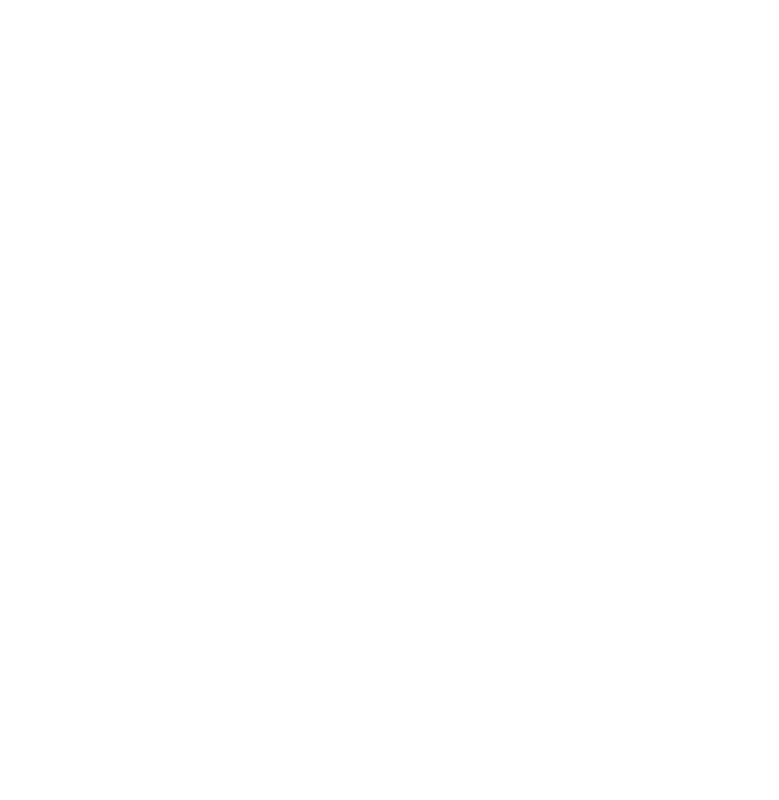
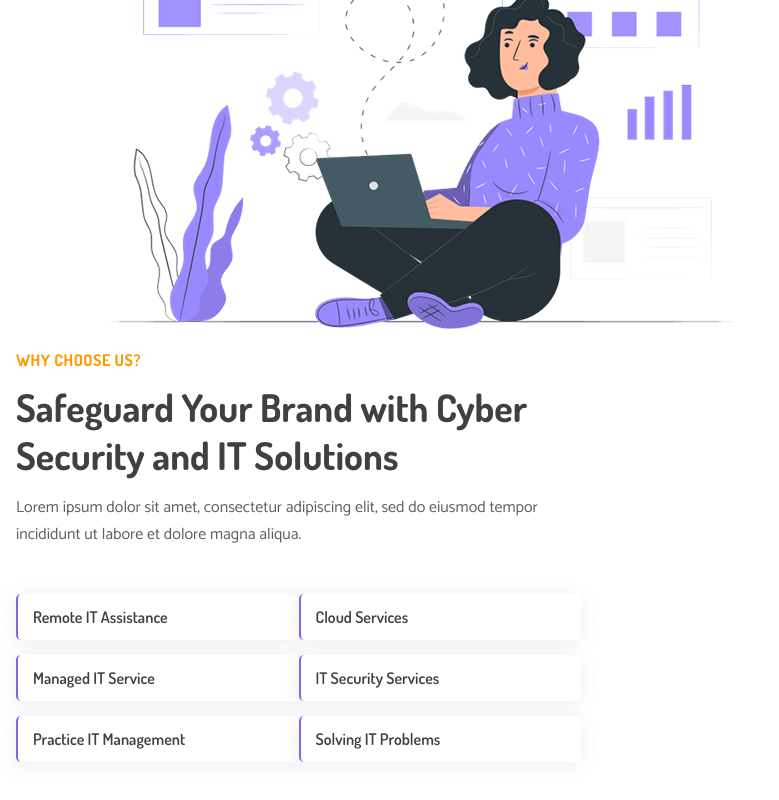
Before and after one commit to iliasabai09/sduAnalytics, a Vue app: page / in a window 1280 px wide. Shown: the part 2359-3159 px from the top of the page, without its empty margins (0-779 px from the left). Before the commit the page ends 2009 px from the top, so only its background shows below. Built offline with nearby package versions, Linux system fonts and the light colour scheme.

Commit message:
OverviewSection
Добавил блок с Overview, возникли сложности с анимацией, в будущем когда доделаем всю страницу поправлю с ильясом

```diff
--- a/src/assets/styles/themes.scss
+++ b/src/assets/styles/themes.scss
@@ -1,4 +1,6 @@
 :root {
 	--primary: #7B68EE;
 	--secondary: #FF9800;
+	--titlePrimary: #404040;
+	--descriptionSecondary: #5f5f5f;
 }
--- /dev/null
+++ b/src/components/OverviewSectionContent.vue
@@ -0,0 +1,77 @@
+<template>
+    <div class="content">
+        <h6 class="title">Why Choose Us?</h6>
+        <h2 class="heading">
+            Safeguard Your Brand with Cyber Security and IT Solutions
+        </h2>
+        <div class="description">
+            Lorem ipsum dolor sit amet, consectetur adipiscing elit, sed do eiusmod tempor incididunt ut labore et dolore magna aliqua.
+        </div>
+        <div class="features">
+            <UOverviewItem v-for="item in items" :text="item.text"/>
+        </div>
+  </div>
+</template>
+
+<script setup lang="ts">
+    import UOverviewItem from '@/ui/UOverviewItem.vue'
+    import { ref } from 'vue';
+
+    const items = ref([
+        {
+            text: 'Remote IT Assistance'
+        },
+        {
+            text: 'Cloud Services'
+        },
+        {
+            text: 'Managed IT Service '
+        },
+        {
+            text: 'IT Security Services '
+        },
+        {
+            text: 'Practice IT Management'
+        },
+        {
+            text: 'Solving IT Problems'
+        }
+    ])
+</script>
+
+<style scoped>
+  .content {
+    max-width: 565px;
+    display: flex;
+    flex-direction: column;
+  }
+
+  .title {
+    color: var(--secondary);
+    font-size: 16px;
+    font-weight: 700;
+    letter-spacing: 0.5px;
+    text-transform: uppercase;
+    margin-bottom: 5px;
+  }
+
+  .heading {
+    color: var(--titlePrimary);
+    font-size: 38px;
+    margin: 8px 0 15px 0;
+  }
+
+  .description {
+    color: var(--descriptionSecondary);
+    font-size: 16px;
+    font-weight: 400;
+    font-family: 'Catamaran', sans-serif;
+    margin-bottom: 15px;
+  }
+
+  .features {
+    display: grid;
+    grid-template-columns: repeat(2, 1fr);
+    margin-top: 16px;
+  }
+</style>
--- /dev/null
+++ b/src/modules/OverviewModule.vue
@@ -0,0 +1,22 @@
+<template>
+    <section class="_container">
+      <UOverviewSectionImg/>
+      <OverviewSectionContent/>
+    </section>
+</template>
+
+<script setup lang="ts">
+  import UOverviewSectionImg from '@/ui/UOverviewSectionImg.vue';
+  import OverviewSectionContent from '@/components/OverviewSectionContent.vue'
+</script>
+
+<style scoped>
+  section {
+    display: flex;
+    align-items: center;
+    flex-wrap: wrap;
+    padding-top: 100px;
+    padding-bottom: 100px;
+    background-color: #fff;
+  }
+</style>
--- a/src/pages/homePage.vue
+++ b/src/pages/homePage.vue
@@ -2,12 +2,15 @@
   <div>
     <HomeSectionModule/>
     <OurServicesModule/>
+    <OverviewModule/>
   </div>
 </template>
 
 <script setup lang="ts">
 import HomeSectionModule from '@/modules/HomeSectionModule.vue'
-import OurServicesModule from '@/modules/OurServicesModule.vue'</script>
+import OurServicesModule from '@/modules/OurServicesModule.vue'
+import OverviewModule from '@/modules/OverviewModule.vue';
+</script>
 
 <style scoped lang="scss">
 
--- /dev/null
+++ b/src/ui/UOverviewItem.vue
@@ -0,0 +1,36 @@
+<template>
+  <div class="item">{{ text }}</div>
+</template>
+
+<script setup lang="ts">
+defineProps({
+  text: {
+    type: String,
+    required: true
+  }
+})
+</script>
+
+<style scoped>
+.item {
+  margin-top: 15px;
+  color: var(--titlePrimary);
+  font-size: 16px;
+  font-weight: 600;
+  padding: 13px 15px;
+  border-radius: 5px;
+  border-left: 2px solid var(--primary);
+  background-color: #ffffff;
+  -webkit-box-shadow: -1px 3px 20px 0px rgb(82, 90, 101, 0.1);
+  box-shadow: -1px 3px 20px 0px rgb(82, 90, 101, 0.1);
+  -webkit-transition: 0.4s;
+
+
+  /*
+  Todo: Добавить анимацию
+  background: linear-gradient(to right, black 50%, white 50%);
+  background-size: 200% 100%;
+  background-position: right bottom;
+  transition: all .5s ease-out; */
+}
+</style>
--- /dev/null
+++ b/src/ui/UOverviewSectionImg.vue
@@ -0,0 +1,3 @@
+<template>
+    <img src="/public/images/overview.png" alt="">
+</template>
```
Also changed, not shown: public/images/overview.png (added).
